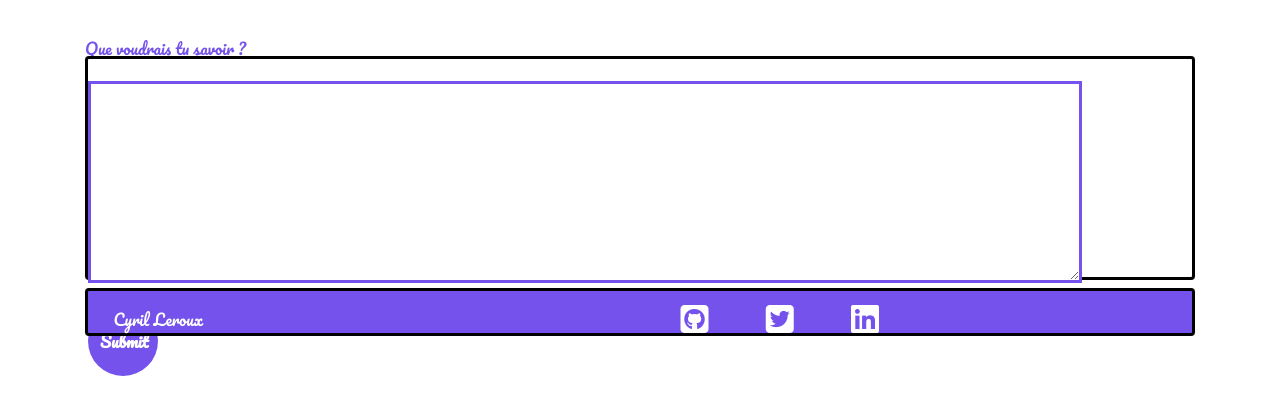
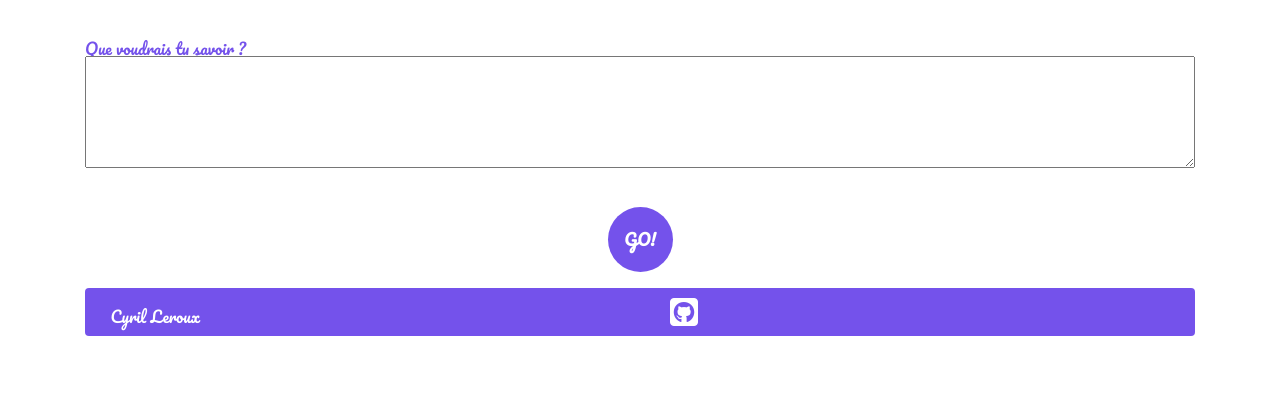
Before and after one commit to cendrars59/DAPY-P7, a Flask app: page / in a window 1280 px wide. Shown: the part 464-862 px from the top of the page. After the commit the page ends 800 px from the top, so only its background shows below. Run offline with Flask 2, Linux system fonts and the light colour scheme; some libraries are stand-ins or nearby versions.

Commit message:
end of responsive

```diff
--- a/p7app/static/css/components/button.css
+++ b/p7app/static/css/components/button.css
@@ -1,11 +1,12 @@
 .btn-submit {
-    height: 70px;
-    width: 70px;
+    height: 65px;
+    width: 65px;
     font-weight: bold;
     font-family: "Pacifico", "Helvetica", "sans-serif";
     color: white;
     border: none;
     border-radius: 50%;
     background: #7452EB;
+    text-align: center;
 
 }
--- a/p7app/static/css/components/dialog.css
+++ b/p7app/static/css/components/dialog.css
@@ -37,3 +37,25 @@
     }
 
 }
+
+
+@media only screen and (max-width: 767px) {
+
+    #dialog {
+    margin-top: 2vh;
+    height: 20vh;
+    min-height: 20vh;
+
+    }
+
+    #map {
+    margin-top: 2vh;
+    min-height: 20vh;
+    height: 20vh;
+    }
+
+    #div-dialog {
+    height: 55vh;
+    }
+
+}
--- a/p7app/static/css/components/footer.css
+++ b/p7app/static/css/components/footer.css
@@ -4,7 +4,6 @@
     background: #7452EB;
     color: white;
     bottom: 0;
-    border: solid black;
 }
 
 #div-owner {
@@ -14,15 +13,15 @@
 }
 #div-icons {
     margin-top: 1vh;
-    height: 4vh;
-    padding-left: 2vw;
-    justify-content: space-between;
+    height: 5vh;
 }
+
 
 .icon {
     color: white;
-    line-height: 5vh;
+    line-height: 4vh;
     font-size: 4vh;
+
 }
 
 #owner {
@@ -31,6 +30,7 @@
     font-size: 2vh;
 }
 
+/*Deleting including the div owner if  */
 @media only screen and (max-width: 992px) {
 
     #div-owner {
--- a/p7app/static/css/components/formular.css
+++ b/p7app/static/css/components/formular.css
@@ -1,23 +1,30 @@
 #div-formular {
     height: 28vh;
-    border: solid black;
 }
 
 
 #user_request {
-    min-width: 90%;
-    height: 80%;
-    min-height: 80%;
-    border: #7452EB solid;
+
+    width: 100%;
+    height: 14vh;
+    max-height: 14vh;
     margin:0 auto;
 }
 
 #formular {
-    padding-top: 2%;
+
+    height: 28vh;
+    width: 100%;
+
 }
 
 #div-submit {
-    padding-top: 2%;
+    height: 12vh;
+    width: 100%;
+    display: flex;
+    align-items: center;
+    justify-content: center;
+
 }
 
 #div-intro {
--- a/p7app/templates/index.html
+++ b/p7app/templates/index.html
@@ -48,10 +48,11 @@
                                           rows="8"
                                           name="user_request_name"> </textarea>
                     </div>
-                    <input type="submit" id="submit" class="btn btn-submit">
+                    <div id="div-submit">
+                        <input type="submit" id="submit" class="btn
+                         btn-submit" value="GO!">
+                    </div>
                 </form>
-                <div id="div-submit">
-                </div>
             </div>
 
         </div>
@@ -61,22 +62,9 @@
             </div>
             <div id="div-icons" class="col-xs-12 col-md-6">
                 <div class="row">
-                    <div id="github" class="col-xs-4 col-md-2">
+                    <div id="github" class="col-xs-4 col-md-2 div-icon">
                         <a href="https://github.com/cendrars59/DAPY-P7">
                             <i class="fab fa-github-square icon">
-                            </i>
-                        </a>
-                    </div>
-                    <div id="twitter" class="col-xs-4 col-md-2">
-                        <a href="https://twitter.com/Cendrars_59">
-                            <i class="fab fa-twitter-square icon">
-
-                            </i>
-                        </a>
-            </div>
-                    <div id="linkedin" class="col-xs-4 col-md-2">
-                        <a href="https://www.linkedin.com/in/cyleroux/">
-                            <i class="fab fa-linkedin icon">
                             </i>
                         </a>
                     </div>
```
